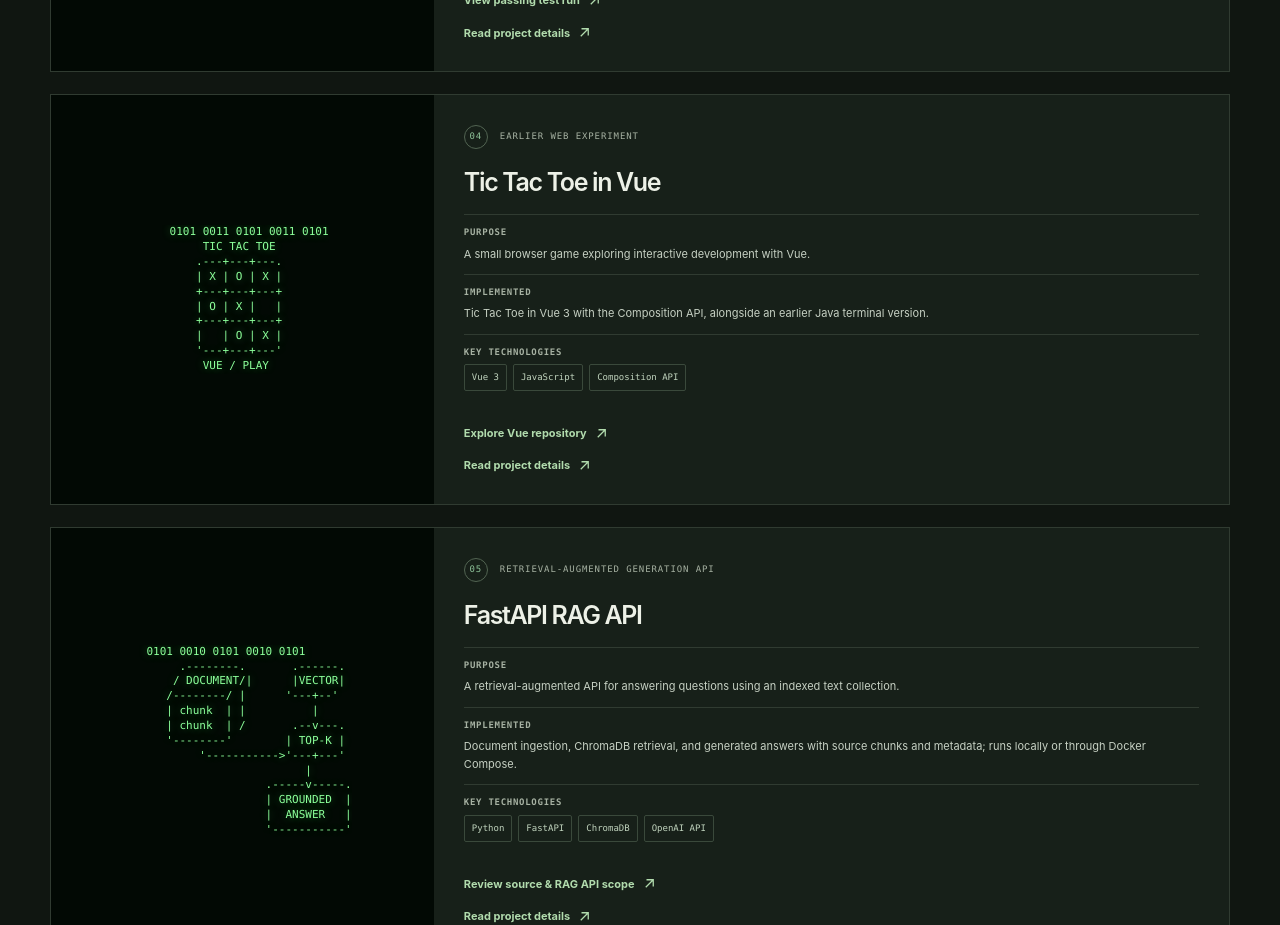
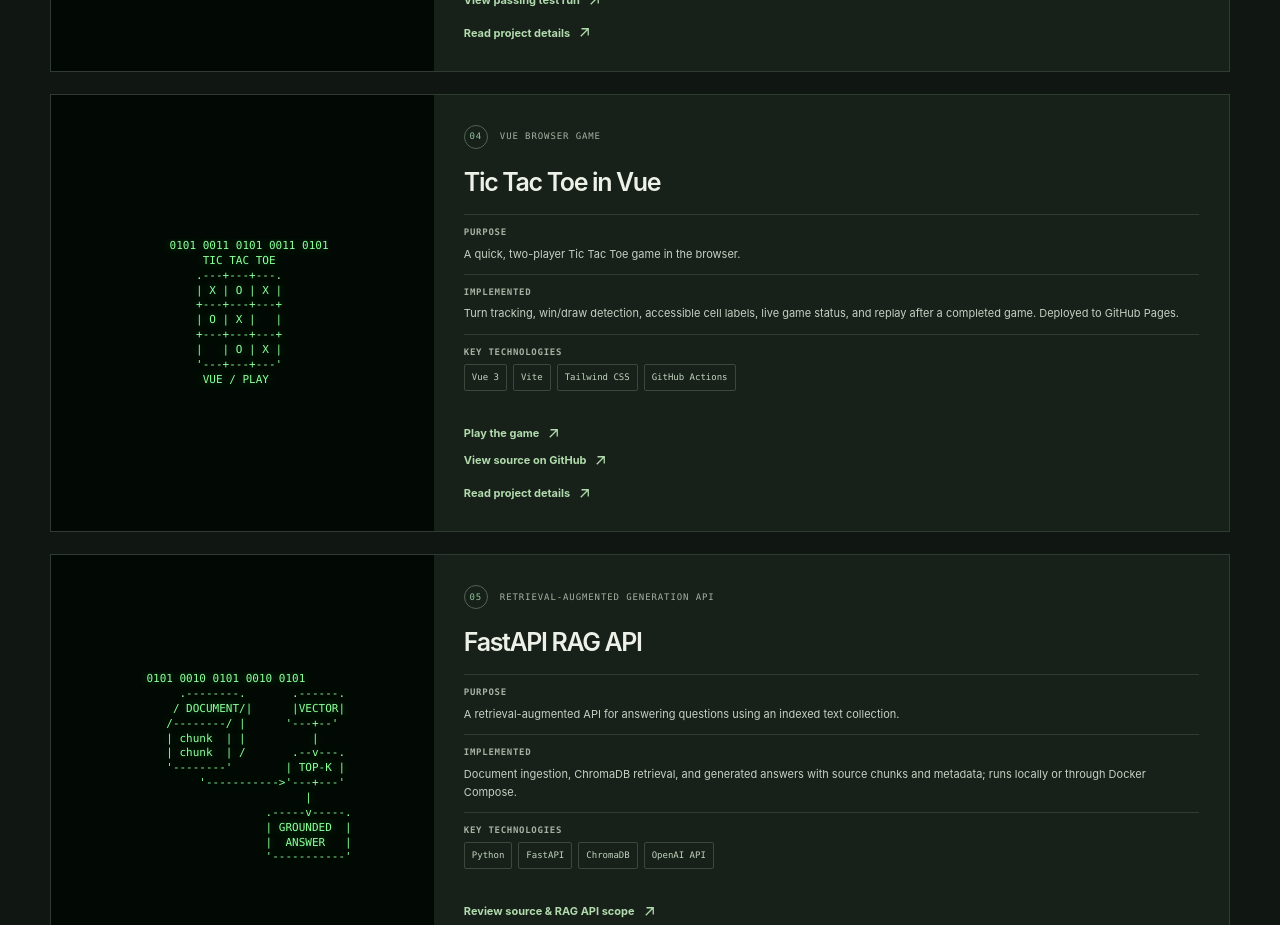
Before and after one commit to fcortesnila/fdeveloper, a React (Vite) app: page /#/projects in a window 1280 px wide. Shown: the part 1820-2745 px from the top of the page. Built offline with nearby package versions, Linux system fonts and the light colour scheme.

Commit message:
update: tictactoe with vue, refactoy and hosting

```diff
--- a/src/data/projects.ts
+++ b/src/data/projects.ts
@@ -118,24 +118,27 @@ export const projects: Project[] = [
   {
     number: '04',
     slug: 'tic-tac-toe-vue',
-    category: 'EARLIER WEB EXPERIMENT',
+    category: 'VUE BROWSER GAME',
     title: 'Tic Tac Toe in Vue',
-    description: 'A small browser game built with Vue 3 and the Composition API. The profile also includes an earlier Java terminal version, showing practice across frameworks and interfaces.',
-    purpose: 'A small browser game exploring interactive development with Vue.',
-    implemented: 'Tic Tac Toe in Vue 3 with the Composition API, alongside an earlier Java terminal version.',
-    keyTechnologies: ['Vue 3', 'JavaScript', 'Composition API'],
+    description: 'A responsive Tic Tac Toe browser game built with Vue 3, Vite, and Tailwind CSS. Players take turns on an accessible game board, with win and draw detection and a replay option.',
+    purpose: 'A quick, two-player Tic Tac Toe game in the browser.',
+    implemented: 'Turn tracking, win/draw detection, accessible cell labels, live game status, and replay after a completed game. Deployed to GitHub Pages.',
+    keyTechnologies: ['Vue 3', 'Vite', 'Tailwind CSS', 'GitHub Actions'],
     details: [
       {
-        heading: 'A small browser game',
-        body: 'This experiment implements Tic Tac Toe in Vue 3 using the Composition API, practicing interactive UI development in a different framework.',
+        heading: 'Play a complete game',
+        body: 'Players alternate X and O on a nine-cell board. The game detects winning lines and draws, announces turn and result updates, and offers a replay button once a game ends.',
       },
       {
-        heading: 'A broader learning trail',
-        body: 'The profile also includes an earlier Java terminal version of the game, showing the same small project explored through both a browser interface and a command-line interface.',
+        heading: 'Built and deployed with Vue',
+        body: 'The app uses Vue 3 with Vite and Tailwind CSS. GitHub Actions builds the site and deploys it to GitHub Pages when changes are pushed to the master branch.',
       },
     ],
-    technologies: ['Vue 3', 'JavaScript', 'Composition API'],
-    links: [{ label: 'Explore Vue repository', href: 'https://github.com/fcortesnila/ticTacToc' }],
+    technologies: ['Vue 3', 'Vite', 'Tailwind CSS', 'pnpm', 'GitHub Actions'],
+    links: [
+      { label: 'Play the game', href: 'https://fcortesnila.github.io/ticTacToc/' },
+      { label: 'View source on GitHub', href: 'https://github.com/fcortesnila/ticTacToc', secondary: true },
+    ],
     visual: 'game',
   },
   {
--- a/src/pages/AboutPage.tsx
+++ b/src/pages/AboutPage.tsx
@@ -30,17 +30,17 @@ function AboutPage() {
         </figure>
       </div>
       <div className="about-copy">
-        <p className="about-lead">When a feature crosses an interface, an API, and stored data, I trace how those pieces work together before changing one. That systems view comes from electronics engineering.</p>
+        <p className="about-lead">When a feature crosses an interface, an API, and stored data, I trace how those pieces work together before changing one.</p>
 
         <section>
           <h2>From engineering to software</h2>
-          <p>I hold a bachelor’s degree in Electronics Engineering from Universidad Tecnológica de la Mixteca in Mexico and an Electronics Engineering Technician diploma from Durham College in Ontario. The same habit of understanding a whole system shapes how I approach software problems.</p>
+          <p>I’m a full-stack developer, after more than two years in frontend development. I hold a bachelor’s degree in Electronics Engineering from Universidad Tecnológica de la Mixteca in Mexico and an Electronics Engineering Technician diploma from Durham College in Ontario.</p>
         </section>
 
         <section>
           <h2>Building and checking real examples</h2>
-          <p>In Avian Vet, I documented a clear boundary for the care-information assistant: it uses local retrieval, has no external model configured, and is not clinically validated. Making those limits explicit is one practical example of designing and communicating a system carefully.</p>
-          <p>I’m a full-stack developer, after more than two years in frontend development. In personal projects, I use AI-assisted tools to explore code and implement changes, then review the diff and verify behavior myself.</p>
+          <p>In Avian Vet, the care-information assistant uses local retrieval, has no external model configured, and is neither clinically validated nor deployed. I documented those limits to make clear what the starter demonstrates—and what it does not.</p>
+          <p>For personal projects, I use AI-assisted tools, then review changes and verify behavior myself.</p>
         </section>
 
         <div className="profile-focus">
```
Also changed, not shown: 1 other file (tests, documents, lock files or other folders).
